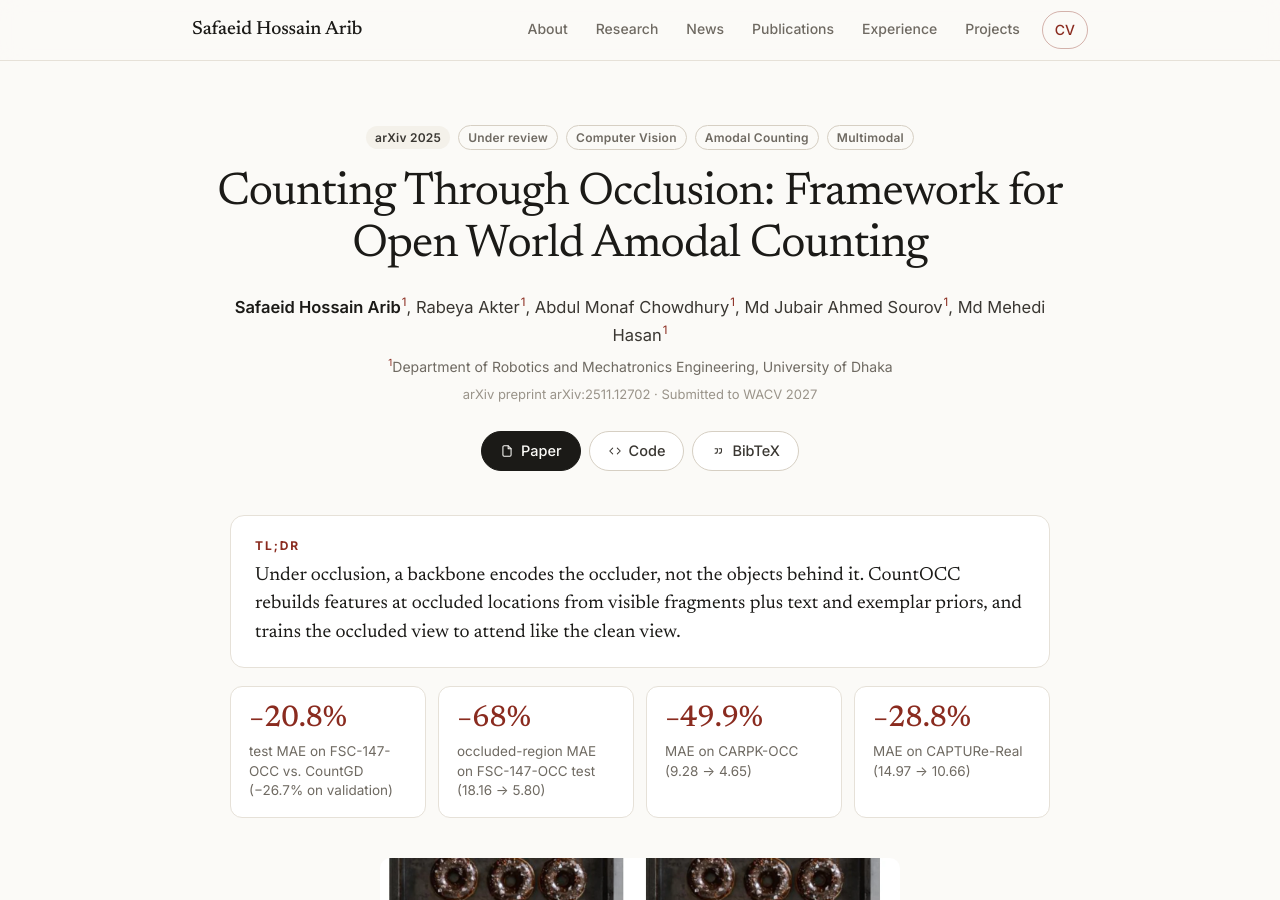
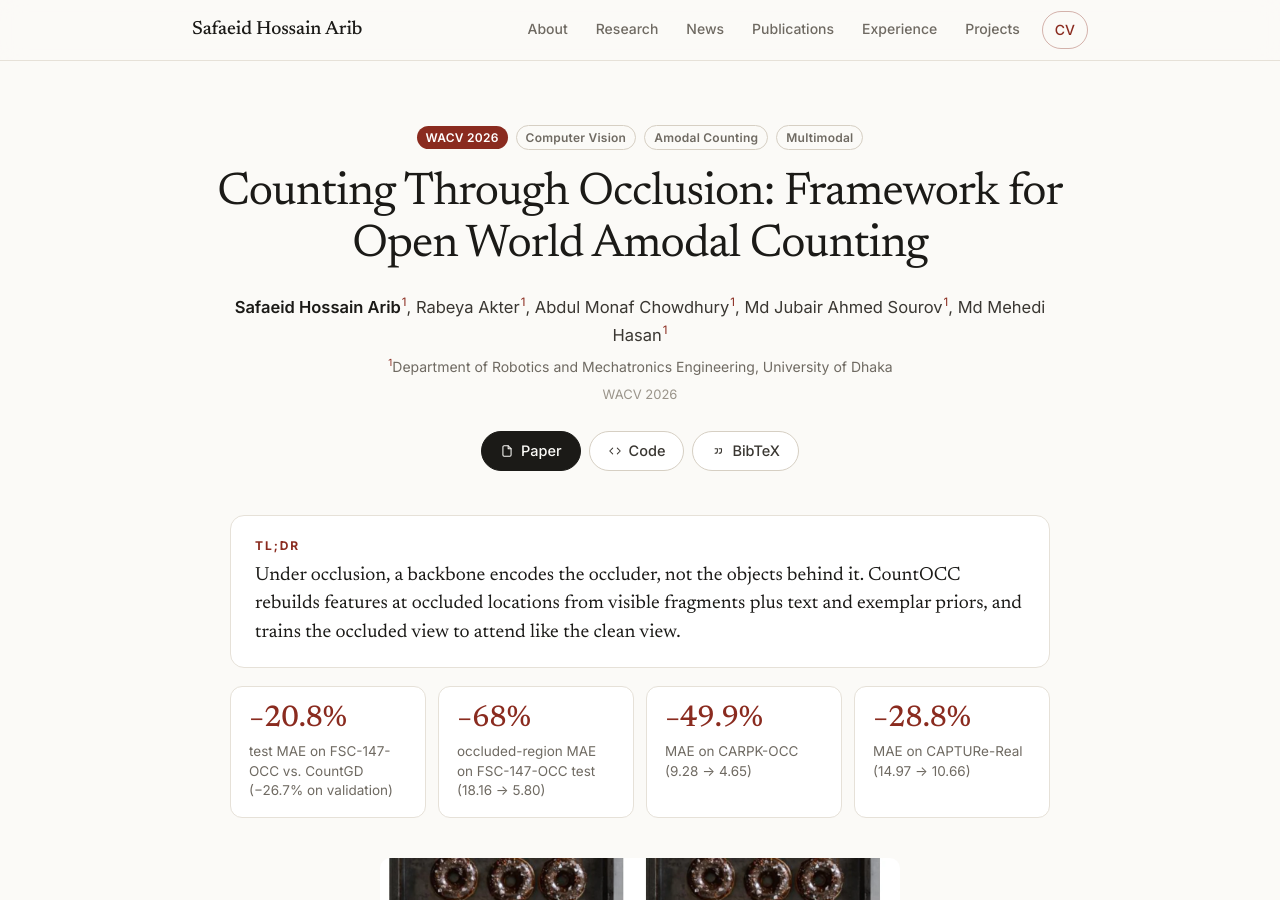
Before and after one commit to Safaeid48/Safaeid48.github.io, a Jekyll site: the page built from _posts/2025-10-24-research5.markdown, in a window 1280 px wide and 900 px high. Built offline with Jekyll 4.4.1, drawn with Linux system fonts in a browser that asks for light colours.

Commit message:
adding stuffs

```diff
--- a/_posts/2025-10-24-research5.markdown
+++ b/_posts/2025-10-24-research5.markdown
@@ -5,9 +5,9 @@ order: 4
 title: "Counting Through Occlusion: Framework for Open World Amodal Counting"
 short_title: "CountOCC"
 categories: research-completed
-venue: "arXiv preprint arXiv:2511.12702 · Submitted to WACV 2027"
-venue_short: "arXiv 2025"
-status: "Under review"
+venue: "WACV 2026"
+venue_short: "WACV 2026"
+badge_style: accent
 topics: ["Computer Vision", "Amodal Counting", "Multimodal"]
 authors: '<span class="me">Safaeid Hossain Arib</span>, Rabeya Akter, Abdul Monaf Chowdhury, Md Jubair Ahmed Sourov, Md Mehedi Hasan'
 authors_full: '<span class="me">Safaeid Hossain Arib</span><sup>1</sup>, Rabeya Akter<sup>1</sup>, Abdul Monaf Chowdhury<sup>1</sup>, Md Jubair Ahmed Sourov<sup>1</sup>, Md Mehedi Hasan<sup>1</sup>'
--- a/index.html
+++ b/index.html
@@ -84,7 +84,7 @@ show_map: true
           <p class="timeline__org">Dept. of Robotics and Mechatronics Engineering, University of Dhaka · with Dr. Md Mehedi Hasan and Md. Jubair Ahmed Sourov</p>
           <ul>
             <li>Designed and implemented <a target="_blank" rel="noopener" href="{{ site.baseurl }}/projects/countocc/">CountOCC</a>, an open-world amodal counting framework, and built occlusion-augmented evaluation benchmarks for structured and unstructured scenes.</li>
-            <li>Co-authored the resulting manuscript, submitted to WACV 2027.</li>
+            <li>Co-authored the resulting WACV 2026 paper.</li>
           </ul>
         </div>
       </li>
```
